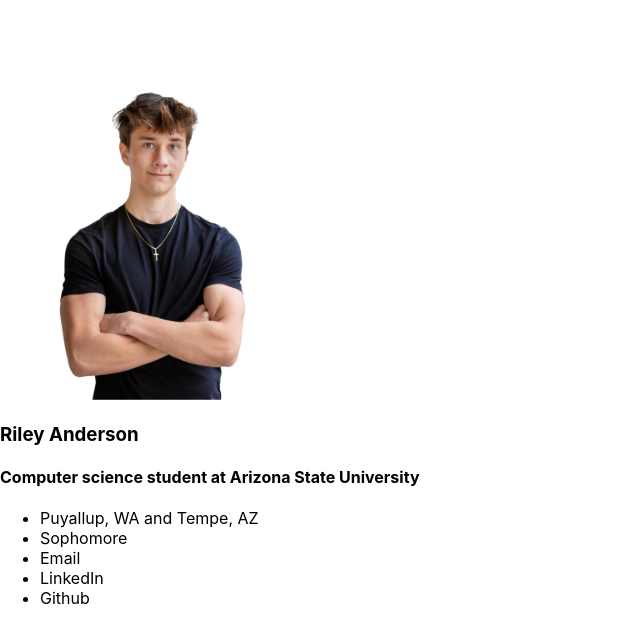
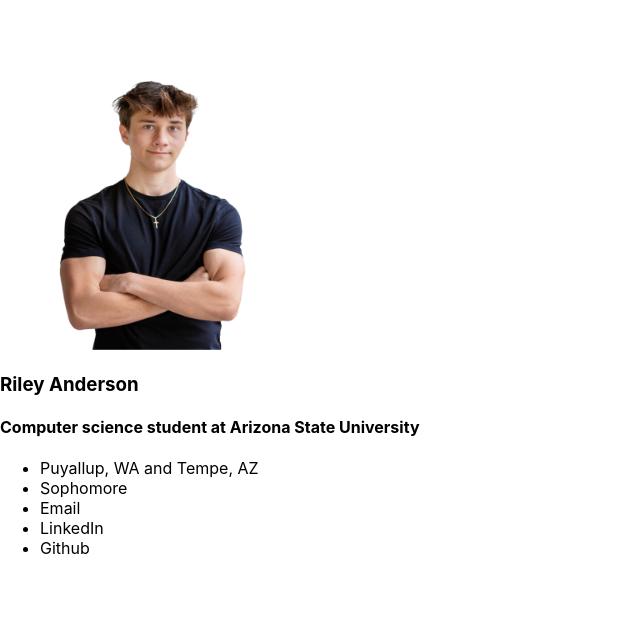
Before and after one commit to rileyandrsn/rileyandrsn.github.io, a React (Create React App) app in the folder portfolio/: page / in a window 1280 px wide. Shown: the top 642 px of the page, without its empty margins (0-640 px from the left). Built offline with nearby package versions, Linux system fonts and the light colour scheme.

Commit message:
chore: update index.tsx

```diff
--- a/portfolio/src/App.tsx
+++ b/portfolio/src/Pages/Home.tsx
@@ -1,12 +1,12 @@
 import React from 'react';
-import './App.css';
+import './Resources/home.css';
 import portfolioImage from './Resources/portfolio.png';
 
 function App() {
   return (
 
     <aside>
-    <img src={portfolioImage} width={300} height={400}/>
+    <img src={portfolioImage} width={300} height={350}/>
     <h3>Riley Anderson</h3>
     <h4>Computer science student at Arizona State University</h4>
     <ul>
--- a/portfolio/src/index.tsx
+++ b/portfolio/src/index.tsx
@@ -1,15 +1,15 @@
 import React from 'react';
 import ReactDOM from 'react-dom/client';
 import './index.css';
-import App from './App';
+import Home from './Pages/Home';
 import reportWebVitals from './reportWebVitals';
-
+import {BrowserRouter, Route, Routes} from "react-router-dom";
 const root = ReactDOM.createRoot(
   document.getElementById('root') as HTMLElement
 );
 root.render(
   <React.StrictMode>
-    <App />
+    <Home />
   </React.StrictMode>
 );
 
```
Also changed, not shown: portfolio/src/Pages/Resources/home.css (renamed from portfolio/src/App.css), portfolio/src/Pages/Resources/portfolio.png (renamed from portfolio/src/Resources/portfolio.png).
